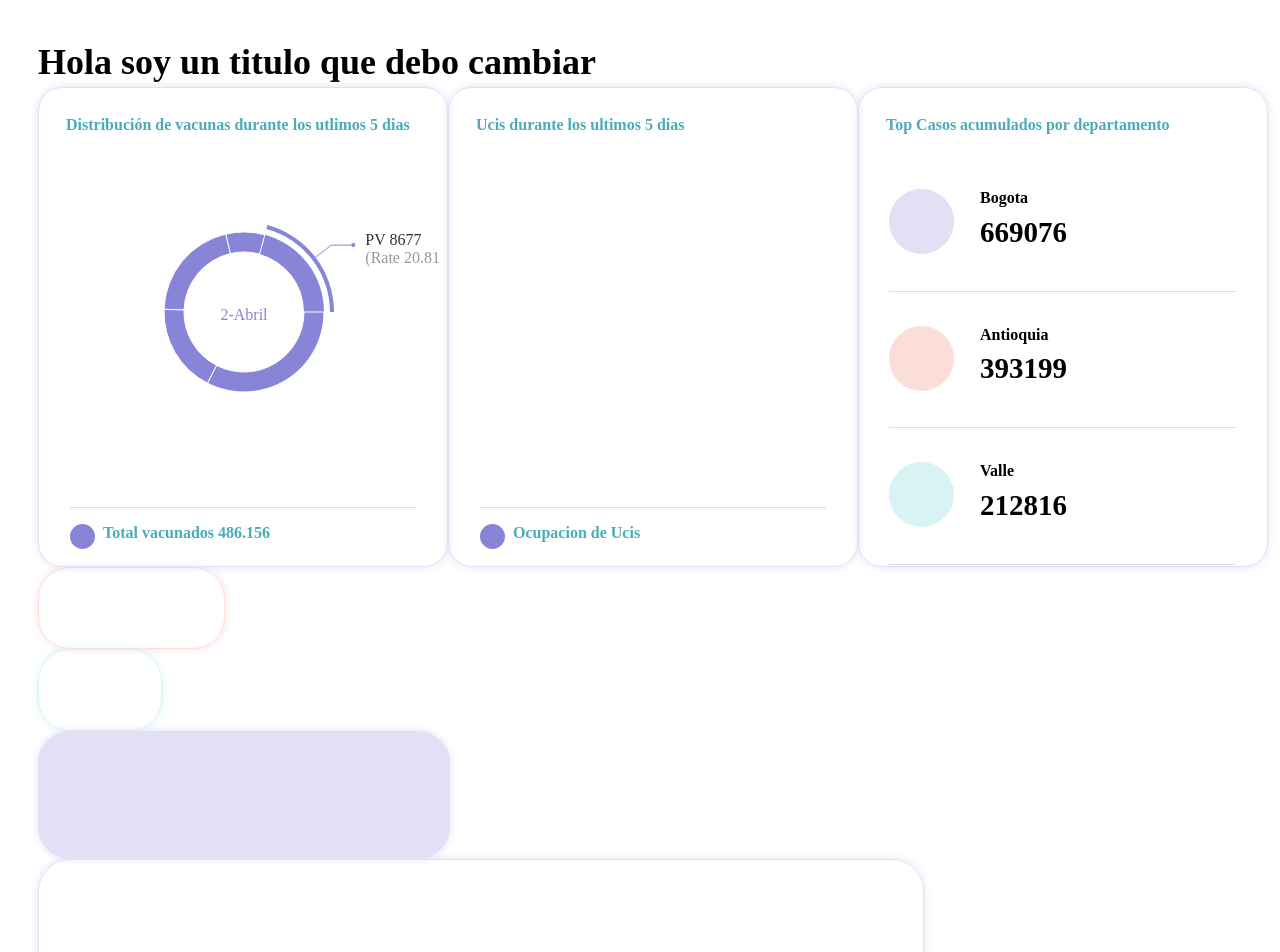
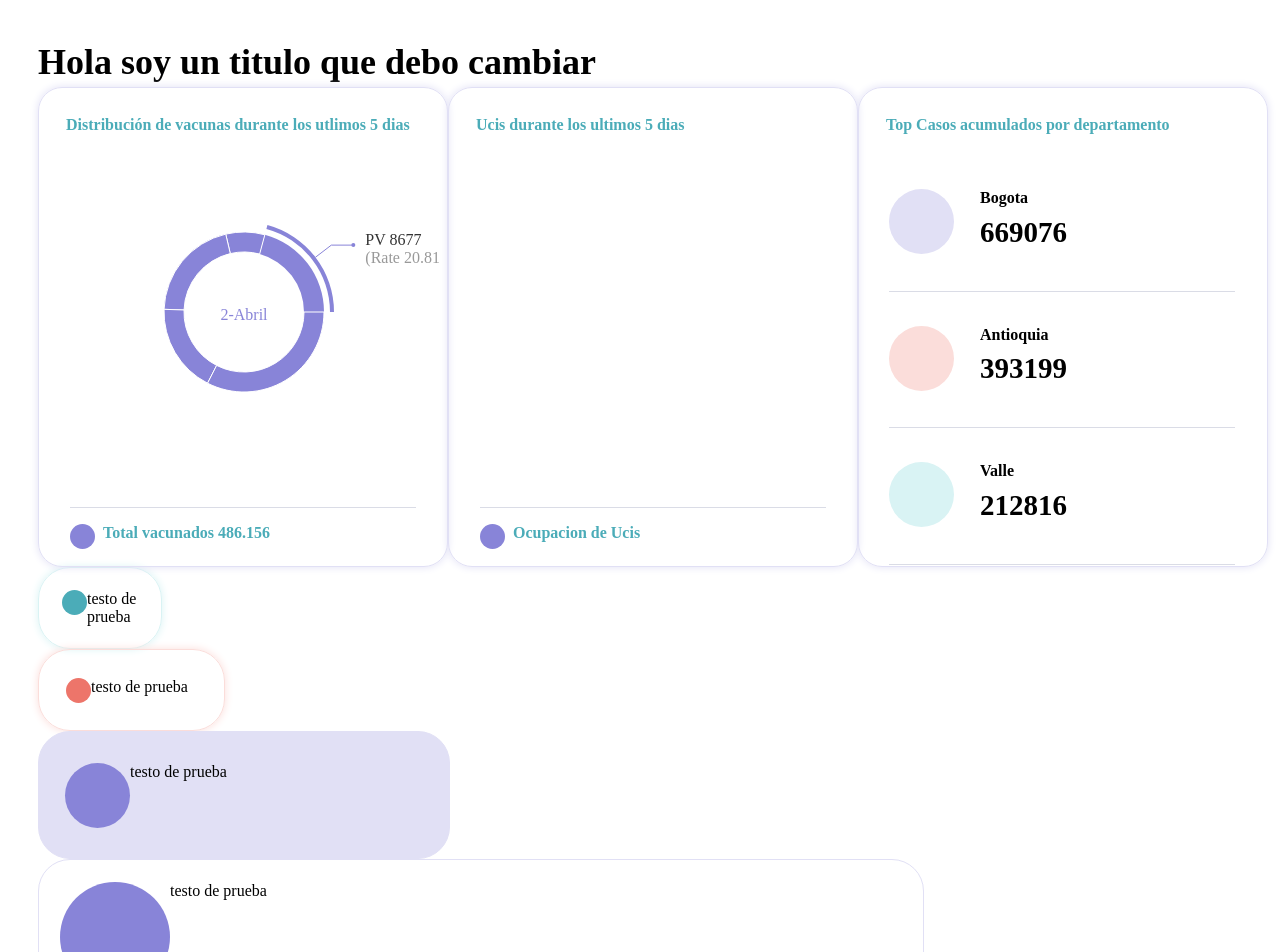
Before and after one commit to NicolasDevel/vaccine-dashboard, a React (Create React App) app: page / in a window 1280 px wide. Shown: the top 952 px of the page. Built offline with nearby package versions, Linux system fonts and the light colour scheme; no server answers; a web font is replaced by a local one.

Commit message:
css class names and circles in rectangle card

```diff
--- a/src/components/card-list/CardList.scss
+++ b/src/components/card-list/CardList.scss
@@ -1,4 +1,4 @@
-.container{
+.container-cl{
     width: 21.625rem;
     margin-top: 3rem;
     margin-left: 1.875rem;
--- a/src/components/card-list/CardList.tsx
+++ b/src/components/card-list/CardList.tsx
@@ -9,7 +9,7 @@ import './CardList.scss';
 export const CardList: React.FC<ICardSquare> = (props)=>{
     const {data} = props;
     return <CardSquare {...props}>
-                <div className="container">
+                <div className="container-cl">
                     {data.map((item:any, index)=>{
                         return <div key={index}>
                             <div className={`item ${index < data.length-1 ? 'border-bottom':''}`}>
--- a/src/components/card-rectangle-info/CardRectangleInfo.scss
+++ b/src/components/card-rectangle-info/CardRectangleInfo.scss
@@ -1,4 +1,4 @@
-.container{
+.container-crf{
     width: 23.438rem;
     height: 6.813rem;
     border-radius: 2.813rem;
--- a/src/components/card-rectangle-info/CardRectangleInfo.tsx
+++ b/src/components/card-rectangle-info/CardRectangleInfo.tsx
@@ -7,7 +7,7 @@ import {ICardRectangleInfoComponent} from './Interface';
 
 const CardRectangleInfo = (props:ICardRectangleInfoComponent) => {
     const { color, subtitle, title} = props;
-    return <div className={`container background-${color}`}>
+    return <div className={`container-crf background-${color}`}>
         <div className={'position'}>
             <Circle color={color}/>
             <div className={'container-text'}>
--- a/src/components/card-rectangle/CardRectangle.scss
+++ b/src/components/card-rectangle/CardRectangle.scss
@@ -1,6 +1,7 @@
 .card-rectangle{
   height: 5rem;
   border-radius: 32px;
+  display: flex;
   &.xs{
     width: 7.625rem;
   }
@@ -17,15 +18,15 @@
   }
   &.border-blue{
     border : 1px solid var(--primary-light);
-    box-shadow: 0px 0px 8px var(--primary-light);
+    box-shadow: 0 0 8px var(--primary-light);
   }
   &.border-violet{
     border : 1px solid var(--secondary-light);
-    box-shadow: 0px 0px 8px var(--secondary-light);
+    box-shadow: 0 0 8 var(--secondary-light);
   }
   &.border-red{
     border : 1px solid var(--third-light);
-    box-shadow: 0px 0px 8px var(--third-light);
+    box-shadow: 0 0 8px var(--third-light);
   }
   &.background-blue{
     background-color: var(--primary-light);
@@ -36,4 +37,22 @@
   &.background-red{
     background-color: var(--third-light-light);
   }
+
+  .container{
+    display: flex;
+    margin-bottom: auto;
+    margin-top: auto;
+    &.xs{
+      margin-left: 1.438rem;
+    }
+    &.s{
+      margin-left: 1.688rem;
+    }
+    &.l{
+      margin-left: 1.625rem;
+    }
+    &.xl{
+      margin-left: 1.313rem;
+    }
+  }
 }
--- a/src/components/card-rectangle/CardRectangle.tsx
+++ b/src/components/card-rectangle/CardRectangle.tsx
@@ -1,10 +1,17 @@
 import './CardRectangle.scss';
 import {ISquareCard} from "./Interface";
+import Circle from './../circle/Circle'
 
-export const CardRectangle:React.FC<ISquareCard> = ({children,backgroundColor='white', size, borderColor }) =>{
+export const CardRectangle:React.FC<ISquareCard> = ({children,backgroundColor='white', size, borderColor,sizeCircle,colorCircle }) =>{
     return <div className={`card-rectangle ${size} border-${borderColor} background-${backgroundColor}`}>
-        <section className='body'>
-            {children}
-        </section>
+        <div className={`container ${size}`}>
+            <section className={'circle'}>
+                <Circle size={sizeCircle} color={colorCircle}/>
+            </section>
+            <section className='body-container'>
+                testo de prueba
+                {children}
+            </section>
+        </div>
     </div>
 }
--- a/src/components/card-rectangle/Interface.ts
+++ b/src/components/card-rectangle/Interface.ts
@@ -4,6 +4,8 @@ export interface ISquareCard {
     borderColor     :   color,
     backgroundColor?:   color | 'white',
     size            :   size,
+    sizeCircle      :   'sm' | 'bg' | 'xl'
+    colorCircle     :   color | string
 }
 
 type size = 'xs' | 's' | 'l' | 'xl'
--- a/src/components/circle/Circle.scss
+++ b/src/components/circle/Circle.scss
@@ -1,4 +1,8 @@
 .circle{
+    &.xl{
+        height: 6.875rem;
+        width: 6.875rem;
+    }
     &.sm{
         height: 1.563rem;
         width: 1.563rem;
--- a/src/components/circle/Interface.ts
+++ b/src/components/circle/Interface.ts
@@ -2,5 +2,5 @@ import {color} from "../../models/type";
 
 export interface ICircle {
     color   :   color | string;
-    size?   :   'sm' | 'bg'
+    size?   :   'sm' | 'bg' | 'xl'
 }
--- a/src/pages/home/Home.tsx
+++ b/src/pages/home/Home.tsx
@@ -68,10 +68,10 @@ class Home extends React.Component<Props> {
             />
           </div>
         </div>
-        <CardRectangle borderColor={'red'} size={'s'} />
-        <CardRectangle borderColor={'blue'} size={'xs'} />
-        <CardRectangle borderColor={'violet'} size={'l'} backgroundColor={'violet'}/>
-        <CardRectangle borderColor={'violet'} size={'xl'} />
+        <CardRectangle borderColor={'blue'} size={'xs'} colorCircle={'blue'} sizeCircle={'sm'}/>
+        <CardRectangle borderColor={'red'} size={'s'} colorCircle={'red'} sizeCircle={'sm'}/>
+        <CardRectangle borderColor={'violet'} size={'l'} backgroundColor={'violet'} colorCircle={'violet'} sizeCircle={'bg'}/>
+        <CardRectangle borderColor={'violet'} size={'xl'} colorCircle={'violet'} sizeCircle={'xl'}/>
       </div>
 
     );
```
